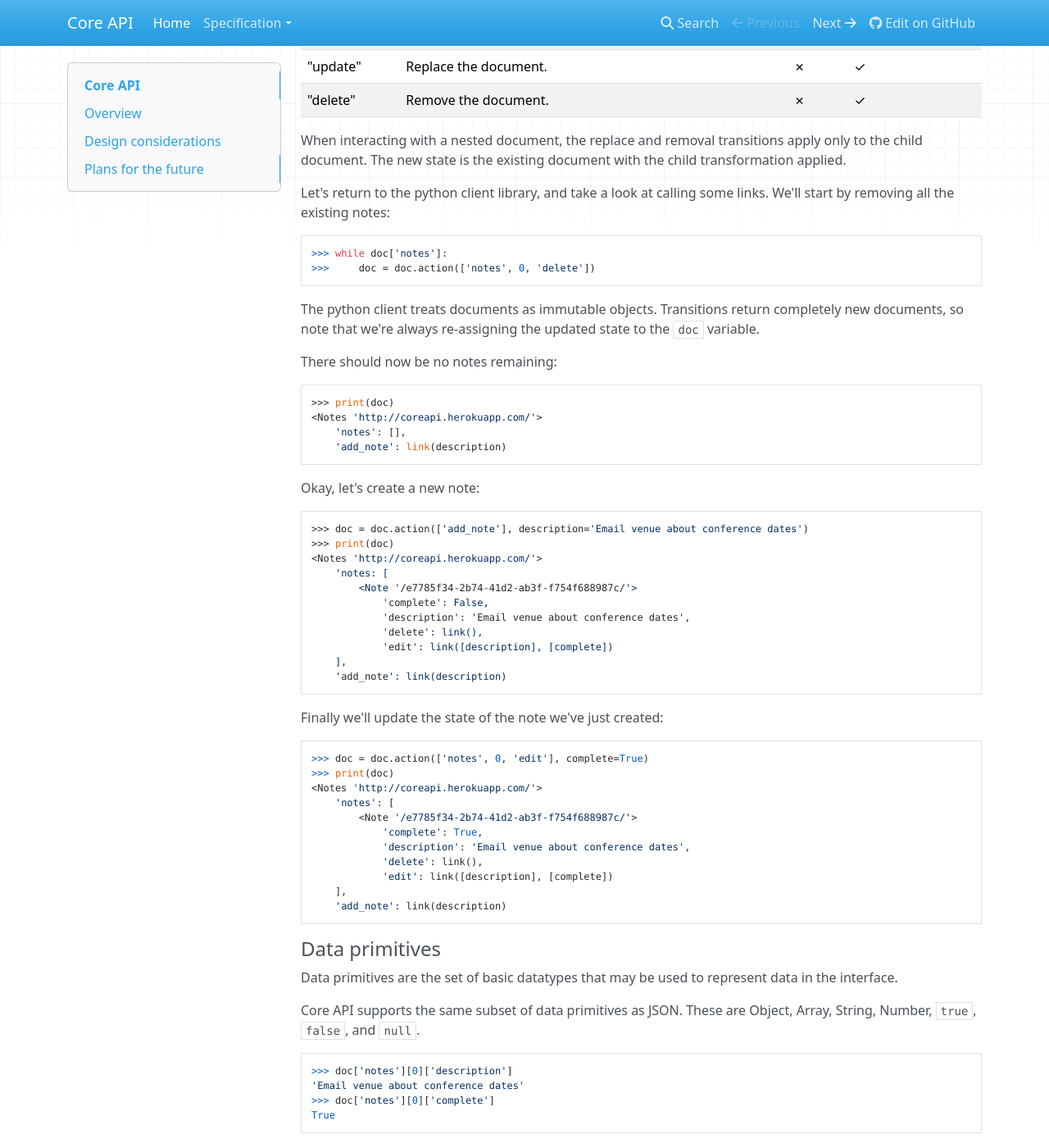
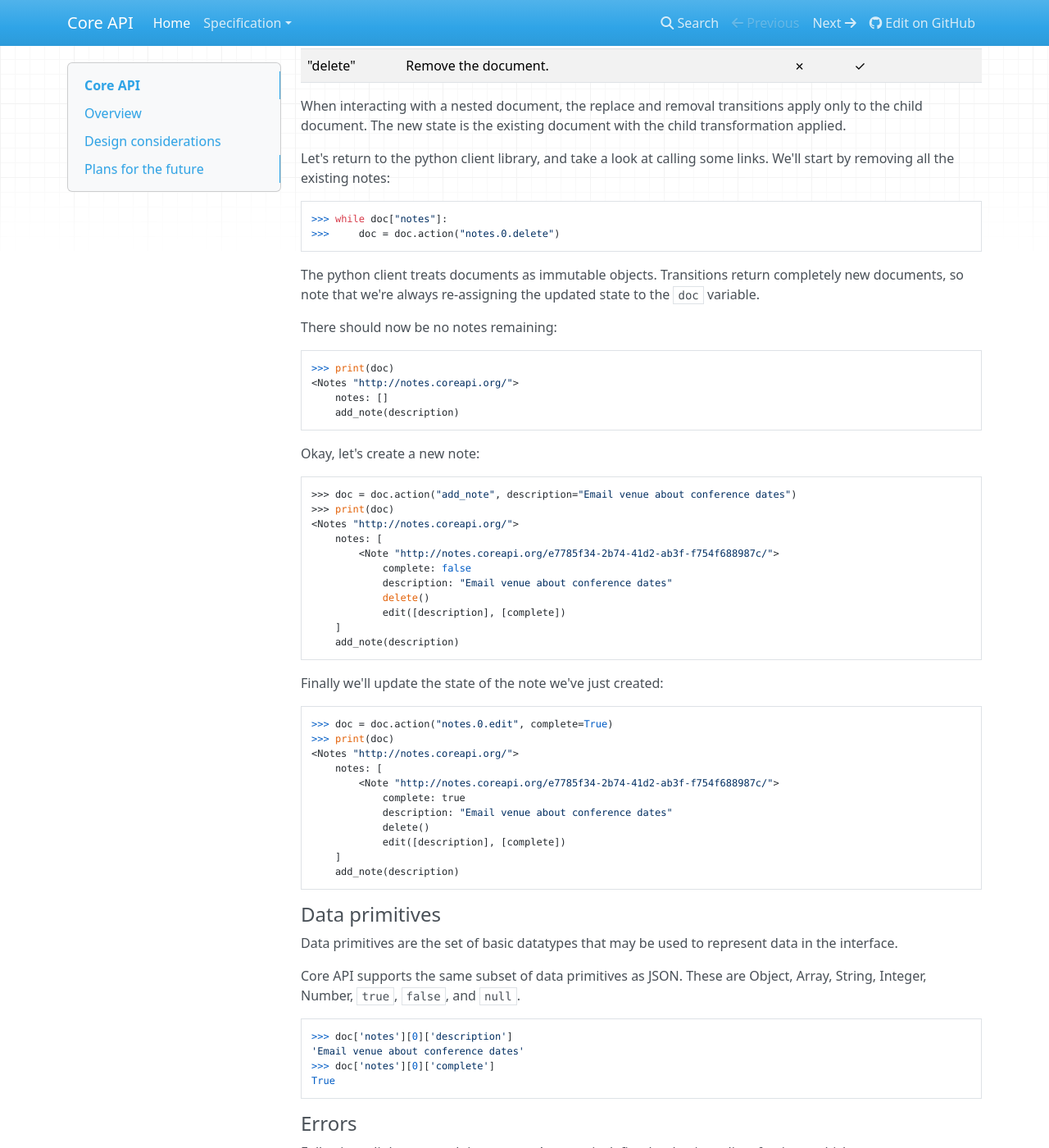
Before and after one commit to core-api/core-api, an MkDocs documentation site: the page built from docs/index.md, in a window 1280 px wide and 1400 px high, scrolled down 3444 px. Shown: the whole window at 82% size. Built offline with MkDocs 1.6.1, drawn with Linux system fonts in a browser that asks for light colours; nearby versions of some CDN libraries; old or Windows-style settings are respelled for this version of MkDocs; some of the changed text lies outside the part shown.

Commit message:
Update documentation

```diff
--- a/docs/index.md
+++ b/docs/index.md
@@ -1,4 +1,4 @@
-# Core API
+# [Core API](http://www.coreapi.org/)
 
 **Hypermedia driven Web APIs.**
 
@@ -13,12 +13,18 @@
 * **Explorable** - Client libraries allow you to inspect and interact with a Core API interface, and the HTML encoding allows for fully web browsable APIs.
 * **Evolvable** - Core API draws a proper separation between the object interface and the encoding and transport layers. This allows future iterations of a client library to add support for new and more efficient protocols, without needing to modify the client application.
 
-Existing tooling and resources:
+### Example services
 
+**Notes** - Create, update and delete items from a list of notes. [http://notes.coreapi.org/](http://notes.coreapi.org/)
+
+**Game** - Find the treasure in 5 turns or less. [http://game.coreapi.org/](http://game.coreapi.org/)
+
+### Tooling
+
+* The command line client.
 * There is a complete [Python client library][python-client] for Core API.
 * A [Javascript client library][javascript-client] is currently planned.
 * We have an [example server implementation][example-server], for demonstration purposes.
-* A live service available at [http://coreapi.herokuapp.com](http://coreapi.herokuapp.com) for testing.
 
 For news and updates follow [@core-api](https://twitter.com/core_api), or [@_tomchristie](https://twitter.com/_tomchristie).
 
@@ -71,7 +77,7 @@
 
 Additionally, an HTML based encoding is defined. This allows servers to present APIs that can be interacted with directly from a Web browser. The previous example rendered in HTML looks like this:
 
-![HTML encoding example](images/html-encoding.png)
+![HTML encoding example](docs/images/html-encoding.png)
 
 ---
 
@@ -81,9 +87,9 @@
 
 Name               |   Description
 ------------------- | ---------------------
-[Document layer](specification/document.md) | The abstract object interface that clients interact with.
-[Encoding layer](specification/encoding.md) | The mapping between a Document and a byte string.
-[Transport layer](specification/transport.md) | How document interactions are mapped to network requests.
+[Document layer](http://www.coreapi.org/specification/document/) | The abstract object interface that clients interact with.
+[Encoding layer](http://www.coreapi.org/specification/encoding/) | The mapping between a Document and a byte string.
+[Transport layer](http://www.coreapi.org/specification/transport/) | How document interactions are mapped to network requests.
 
 The following is an overview of the document layer, describing how the client interacts with a Core API interface.
 
@@ -100,22 +106,27 @@
     $ pip install coreapi
     $ python
     >>> import coreapi
-    >>> doc = coreapi.get('http://coreapi.herokuapp.com/')
+    >>> doc = coreapi.get('http://notes.coreapi.org/')
     >>> print(doc)
-    <Notes 'http://coreapi.herokuapp.com/'>
-        'notes': [
-            <Note '/e7785f34-2b74-41d2-ab3f-f754f688987c/'>
-                'complete': False,
-                'description': 'Schedule design meeting',
-                'delete': link(),
-                'edit': link([description], [complete]),
-            <Note '/626579bd-b2ba-40d0-92af-9ff0bfa5f276/'>
-                'complete: True,
-                'description': 'Write release notes',
-                'delete': link(),
-                'edit': link([description], [complete])
-        ],
-        'add_note': link(description)
+    <Notes "http://notes.coreapi.org/">
+        notes: [
+            <Note "http://notes.coreapi.org/1f1bc8d6-9411-48d9-a2fc-6d8b82a48888">
+                complete: true
+                description: "Write command line client"
+                delete()
+                edit([description], [complete]),
+            <Note "http://notes.coreapi.org/123d4e35-cb09-40c3-98d3-d119e9079fca">
+                complete: true
+                description: "Example"
+                delete()
+                edit([description], [complete]),
+            <Note "http://notes.coreapi.org/0ace0b3b-9db2-4c10-989e-76c5c61265e7">
+                complete: true
+                description: "Fix the kitchen door"
+                delete()
+                edit([description], [complete])
+        ]
+        add_note(description)
 
 We've got a document here that contains a couple of other nested documents. We can also see the actions and data that the interface exposes.
 
@@ -145,8 +156,8 @@
 
 Let's return to the python client library, and take a look at calling some links. We'll start by removing all the existing notes:
 
-    >>> while doc['notes']:
-    >>>     doc = doc.action(['notes', 0, 'delete'])
+    >>> while doc["notes"]:
+    >>>     doc = doc.action("notes.0.delete")
 
 The python client treats documents as immutable objects. Transitions return completely
 new documents, so note that we're always re-assigning the updated state to the `doc` variable.
@@ -154,43 +165,43 @@
 There should now be no notes remaining:
 
     >>> print(doc)
-    <Notes 'http://coreapi.herokuapp.com/'>
-        'notes': [],
-        'add_note': link(description)
+    <Notes "http://notes.coreapi.org/">
+        notes: []
+        add_note(description)
 
 Okay, let's create a new note:
 
-    >>> doc = doc.action(['add_note'], description='Email venue about conference dates')
+    >>> doc = doc.action("add_note", description="Email venue about conference dates")
     >>> print(doc)
-    <Notes 'http://coreapi.herokuapp.com/'>
-        'notes: [
-            <Note '/e7785f34-2b74-41d2-ab3f-f754f688987c/'>
-                'complete': False,
-                'description': 'Email venue about conference dates',
-                'delete': link(),
-                'edit': link([description], [complete])
-        ],
-        'add_note': link(description)
+    <Notes "http://notes.coreapi.org/">
+        notes: [
+            <Note "http://notes.coreapi.org/e7785f34-2b74-41d2-ab3f-f754f688987c/">
+                complete: false
+                description: "Email venue about conference dates"
+                delete()
+                edit([description], [complete])
+        ]
+        add_note(description)
 
 Finally we'll update the state of the note we've just created:
 
-    >>> doc = doc.action(['notes', 0, 'edit'], complete=True)
+    >>> doc = doc.action("notes.0.edit", complete=True)
     >>> print(doc)
-    <Notes 'http://coreapi.herokuapp.com/'>
-        'notes': [
-            <Note '/e7785f34-2b74-41d2-ab3f-f754f688987c/'>
-                'complete': True,
-                'description': 'Email venue about conference dates',
-                'delete': link(),
-                'edit': link([description], [complete])
-        ],
-        'add_note': link(description)
+    <Notes "http://notes.coreapi.org/">
+        notes: [
+            <Note "http://notes.coreapi.org/e7785f34-2b74-41d2-ab3f-f754f688987c/">
+                complete: true
+                description: "Email venue about conference dates"
+                delete()
+                edit([description], [complete])
+        ]
+        add_note(description)
 
 #### Data primitives
 
 Data primitives are the set of basic datatypes that may be used to represent data in the interface.
 
-Core API supports the same subset of data primitives as JSON. These are Object, Array, String, Number, `true`, `false`, and `null`.
+Core API supports the same subset of data primitives as JSON. These are Object, Array, String, Integer, Number, `true`, `false`, and `null`.
 
     >>> doc['notes'][0]['description']
     'Email venue about conference dates'
@@ -203,7 +214,7 @@
 
 Encountering an error prevents any transition from taking place, and will normally be represented by an exception or other error status by the client library.
 
-    >>> doc.action(['add_note'], description = 'x' * 999999)
+    >>> doc.action('add_note', description = 'x' * 999999)
     Traceback (most recent call last):
       File "<stdin>", line 1, in <module>
     coreapi.exceptions.ErrorMessage: ['description - Ensure this parameter has no more than 100 characters.']
```
Also changed, not shown: README.md (+60 -49 lines).
